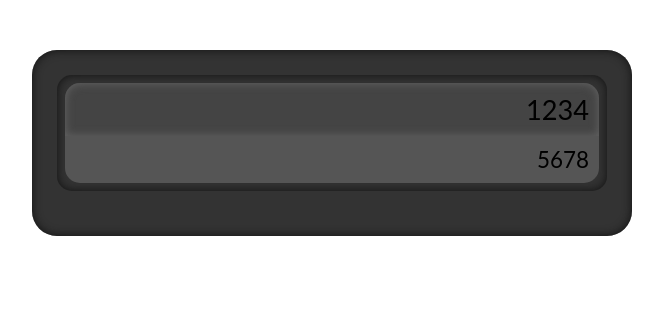
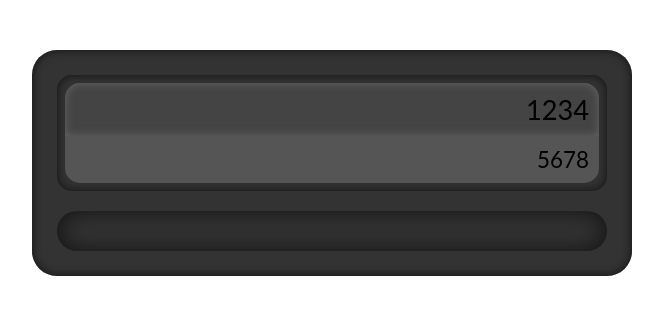
Before and after one commit to RafalSolnica/calculator, a React (Create React App) app: page / in a window 1280 px wide. Shown: the top 314 px of the page, without its empty margins (308-971 px from the left). Built offline with nearby package versions, Linux system fonts and the light colour scheme.

Commit message:
created new styled component for the keyboard

```diff
--- a/src/App/Calculator/Keyboard/styled.js
+++ b/src/App/Calculator/Keyboard/styled.js
@@ -1,6 +1,11 @@
 import { styled } from "styled-components";
 
 export const StyledKeyboard = styled.div`
+  padding: 20px;
+  border-radius: 25px;
+  background-color: ${({ theme }) => theme.color.mineShaft};
+  box-shadow: inset 0px 0px 25px ${({ theme }) => theme.color.darkGrey};
   display: grid;
-  grid-template-columns: repeat(4, minmax(150px, 1fr));
+  grid-template-columns: repeat(4, 1fr);
+  gap: 20px;
 `;
```
